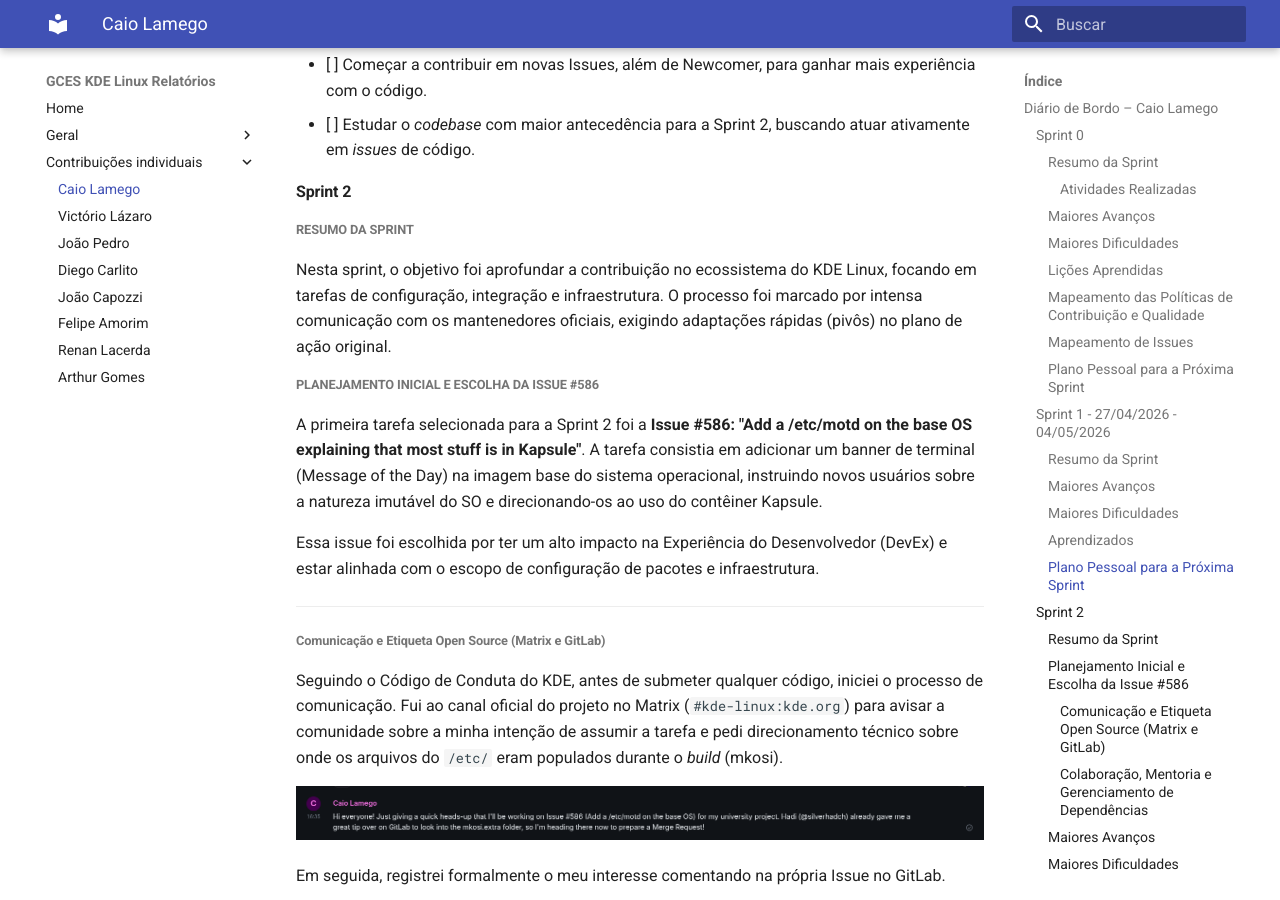
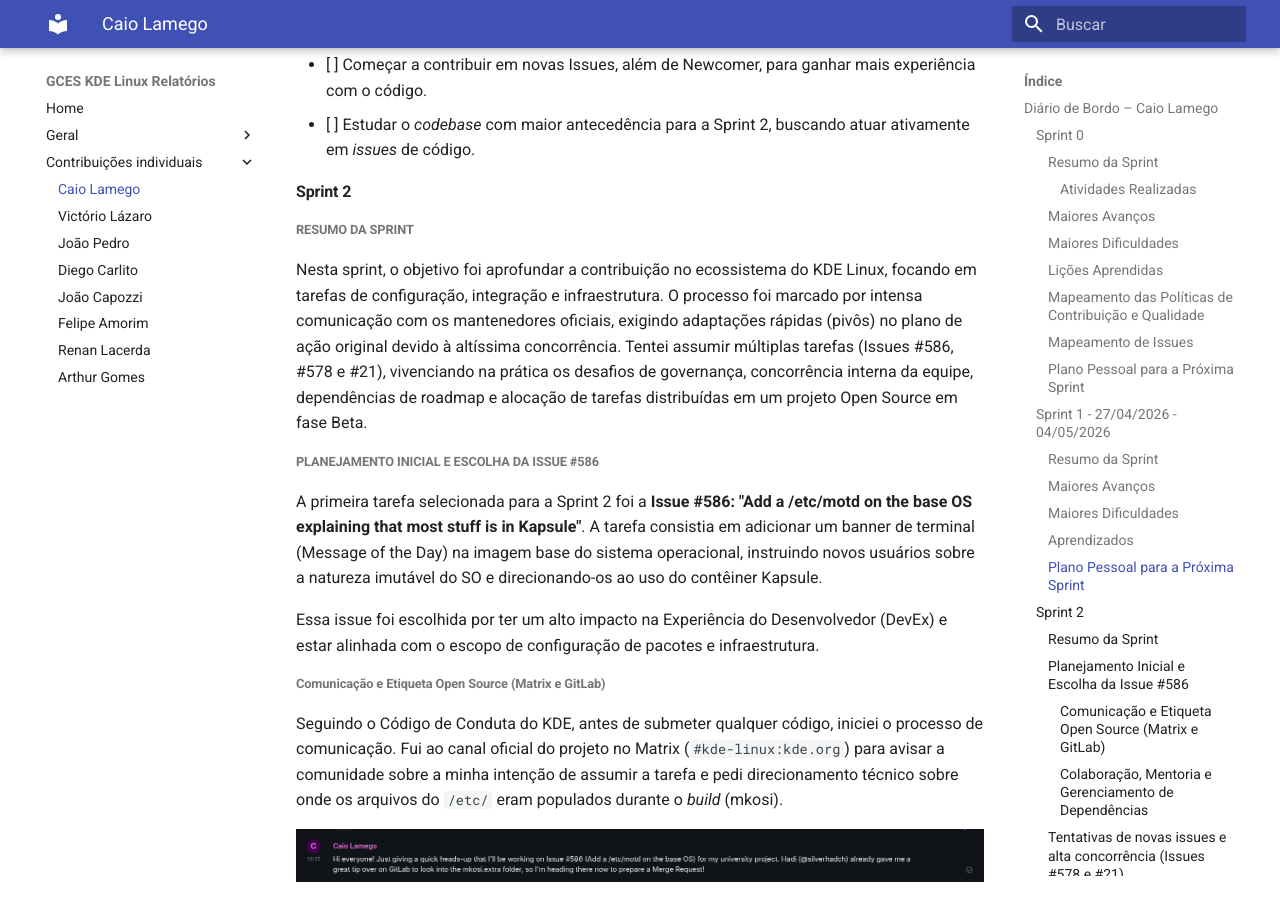
Before and after one commit to caiolamego/GCES-KDELinux-relatorios, an MkDocs documentation site: the page built from docs/contribuicoes_individuais/caiolamego/diarioDeBordo.md, in a window 1280 px wide and 900 px high, scrolled down 6243 px. Built offline with MkDocs 1.6.1 and Material for MkDocs 9.7.7, drawn with Linux system fonts in a browser that asks for light colours; some of the changed text lies outside the part shown.

Commit message:
docs: atualiza diário de bordo da Sprint 2 com novas informações e imagem de issue negada

```diff
--- a/docs/contribuicoes_individuais/caiolamego/diarioDeBordo.md
+++ b/docs/contribuicoes_individuais/caiolamego/diarioDeBordo.md
@@ -92,7 +92,7 @@
 #### Sprint 2
 
 ##### Resumo da Sprint
-Nesta sprint, o objetivo foi aprofundar a contribuição no ecossistema do KDE Linux, focando em tarefas de configuração, integração e infraestrutura. O processo foi marcado por intensa comunicação com os mantenedores oficiais, exigindo adaptações rápidas (pivôs) no plano de ação original.
+Nesta sprint, o objetivo foi aprofundar a contribuição no ecossistema do KDE Linux, focando em tarefas de configuração, integração e infraestrutura. O processo foi marcado por intensa comunicação com os mantenedores oficiais, exigindo adaptações rápidas (pivôs) no plano de ação original devido à altíssima concorrência. Tentei assumir múltiplas tarefas (Issues #586, #578 e #21), vivenciando na prática os desafios de governança, concorrência interna da equipe, dependências de roadmap e alocação de tarefas distribuídas em um projeto Open Source em fase Beta.
 
 
 ##### Planejamento Inicial e Escolha da Issue #586
@@ -100,7 +100,6 @@
 
 Essa issue foi escolhida por ter um alto impacto na Experiência do Desenvolvedor (DevEx) e estar alinhada com o escopo de configuração de pacotes e infraestrutura.
 
----
 
 ###### Comunicação e Etiqueta Open Source (Matrix e GitLab)
 Seguindo o Código de Conduta do KDE, antes de submeter qualquer código, iniciei o processo de comunicação.
@@ -129,6 +128,13 @@
 
 ![Resposta](./assets/sprint2/answer.png)
 
+##### Tentativas de novas issues e alta concorrência (Issues #578 e #21)
+Com a paralisação da #586, iniciei uma busca por novas opções de contribuição, focando em CI/CD:
+1. **Issue #578 ("On-demand CI job to delete the latest build"):** Escolhi esta tarefa por envolver a manipulação de jobs sob demanda no pipeline. Contudo, rapidamente descobri que ela já havia sido assumida por outro mantenedor, o que inviabilizou minha atuação.
+2. **Issue #21 ("Loud notification on nightly build failure" - kde-linux-packages):** Encontrei esta issue com a tag `Newcomer`. Ao demonstrar interesse, o mantenedor Nate Graham me respondeu explicando que essa tarefa era a "outra metade" da Issue #579 (do repositório principal). Mais uma vez não foi possível realizar uma issue que teoricamente estava livre para desenvolver, mesmo com a tag de Newcomer.
+
+![Issue Negada](./assets/sprint2/issue_negada.png)
+
 ---
 ##### Maiores Avanços
 * **Gerenciamento de Dependências e Governança:** Consegui vivenciar o fluxo real de uma feature sendo bloqueada pelo roadmap do projeto. A Issue #586 exigia adicionar um aviso no `/etc/motd` sobre o Kapsule, mas o mantenedor Nate Graham interveio para informar que a integração do Kapsule (Issue #584) não estava pronta.
```
Also changed, not shown: docs/contribuicoes_individuais/caiolamego/assets/sprint2/issue_negada.png (added).
